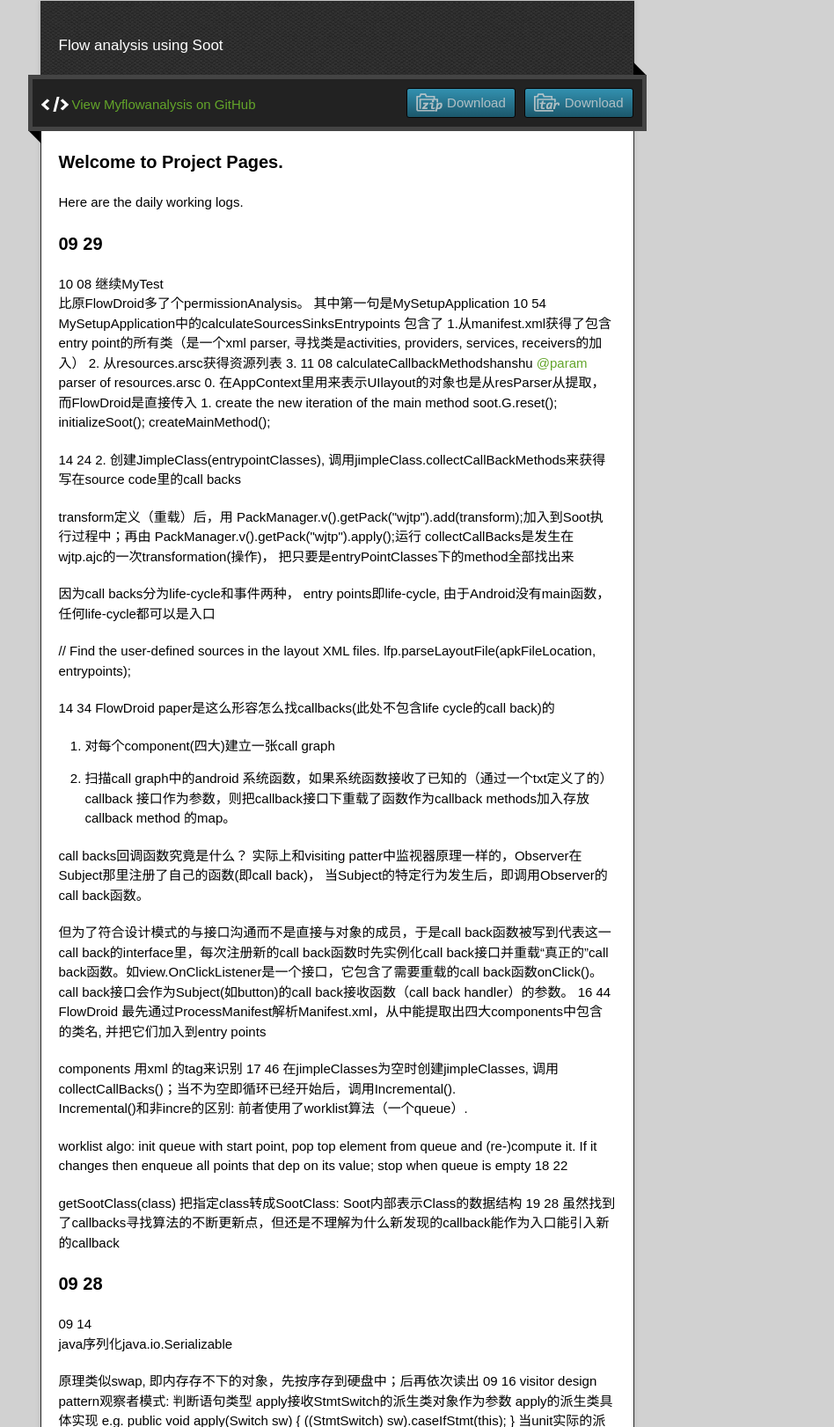
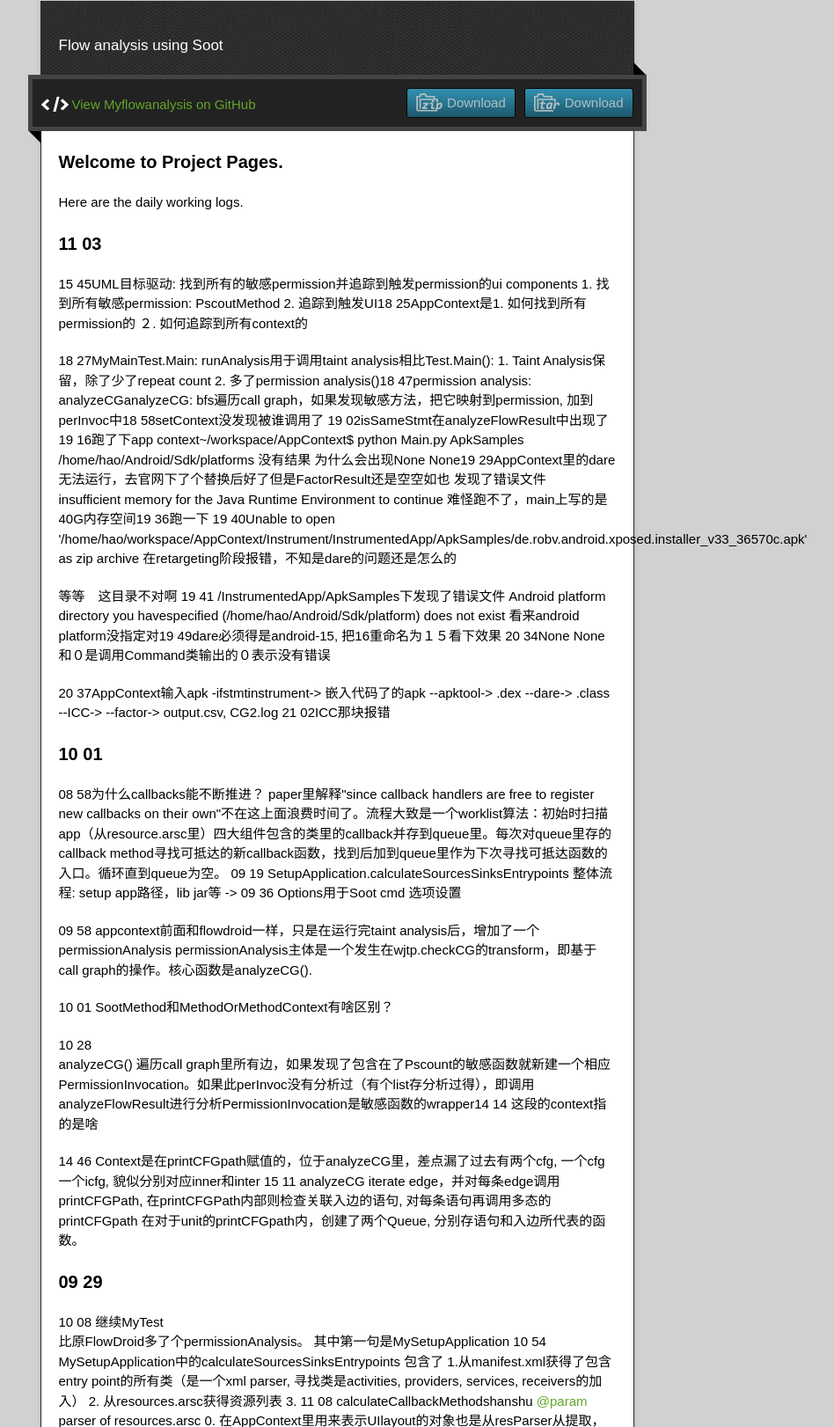
Before and after one commit to hao-fu/MyFlowAnalysis, a plain HTML site: page index.html in a window 1280 px wide. Shown: the part 129-1751 px from the top of the page at 88% size, without its empty margins (257-1205 px from the left). Drawn offline with nearby package versions, Linux system fonts and the light colour scheme.

Commit message:
Create gh-pages branch via GitHub

```diff
--- a/index.html
+++ b/index.html
@@ -40,6 +40,64 @@
 <a id="welcome-to-project-pages" class="anchor" href="#welcome-to-project-pages" aria-hidden="true"><span class="octicon octicon-link"></span></a>Welcome to Project Pages.</h3>
 
 <p>Here are the daily working logs. </p>
+
+<h3>
+<a id="11-03" class="anchor" href="#11-03" aria-hidden="true"><span class="octicon octicon-link"></span></a>11 03</h3>
+
+<p>15 45UML目标驱动:
+找到所有的敏感permission并追踪到触发permission的ui components
+1. 找到所有敏感permission: PscoutMethod
+2. 追踪到触发UI18 25AppContext是1. 如何找到所有permission的
+２. 如何追踪到所有context的</p>
+
+<p>18 27MyMainTest.Main: runAnalysis用于调用taint analysis相比Test.Main():
+1. Taint Analysis保留，除了少了repeat count
+2. 多了permission analysis()18 47permission analysis: analyzeCGanalyzeCG: bfs遍历call graph，如果发现敏感方法，把它映射到permission, 加到perInvoc中18 58setContext没发现被谁调用了
+19 02isSameStmt在analyzeFlowResult中出现了
+19 16跑了下app context~/workspace/AppContext$ python Main.py ApkSamples /home/hao/Android/Sdk/platforms
+没有结果
+为什么会出现None None19 29AppContext里的dare无法运行，去官网下了个替换后好了但是FactorResult还是空空如也
+发现了错误文件　insufficient memory for the Java Runtime Environment to continue
+难怪跑不了，main上写的是40G内存空间19 36跑一下
+19 40Unable to open '/home/hao/workspace/AppContext/Instrument/InstrumentedApp/ApkSamples/de.robv.android.xposed.installer_v33_36570c.apk' as zip archive
+在retargeting阶段报错，不知是dare的问题还是怎么的</p>
+
+<p>等等　这目录不对啊
+19 41
+/InstrumentedApp/ApkSamples下发现了错误文件
+Android platform directory you havespecified (/home/hao/Android/Sdk/platform) does not exist
+看来android platform没指定对19 49dare必须得是android-15, 把16重命名为１５看下效果
+20 34None None和０是调用Command类输出的０表示没有错误</p>
+
+<p>20 37AppContext输入apk -ifstmtinstrument-&gt; 嵌入代码了的apk --apktool-&gt; .dex --dare-&gt; .class --ICC-&gt; --factor-&gt; output.csv, CG2.log
+21 02ICC那块报错</p>
+
+<h3>
+<a id="10-01" class="anchor" href="#10-01" aria-hidden="true"><span class="octicon octicon-link"></span></a>10 01</h3>
+
+<p>08 58为什么callbacks能不断推进？ paper里解释"since callback handlers are free to register new callbacks on their own"不在这上面浪费时间了。流程大致是一个worklist算法：初始时扫描app（从resource.arsc里）四大组件包含的类里的callback并存到queue里。每次对queue里存的callback method寻找可抵达的新callback函数，找到后加到queue里作为下次寻找可抵达函数的入口。循环直到queue为空。
+09 19
+SetupApplication.calculateSourcesSinksEntrypoints
+整体流程: setup app路径，lib jar等 -&gt;
+09 36
+Options用于Soot cmd 选项设置</p>
+
+<p>09 58
+appcontext前面和flowdroid一样，只是在运行完taint analysis后，增加了一个permissionAnalysis
+permissionAnalysis主体是一个发生在wjtp.checkCG的transform，即基于call graph的操作。核心函数是analyzeCG().</p>
+
+<p>10 01
+SootMethod和MethodOrMethodContext有啥区别？</p>
+
+<p>10 28<br>
+analyzeCG() 遍历call graph里所有边，如果发现了包含在了Pscount的敏感函数就新建一个相应PermissionInvocation。如果此perInvoc没有分析过（有个list存分析过得），即调用analyzeFlowResult进行分析PermissionInvocation是敏感函数的wrapper14 14
+这段的context指的是啥</p>
+
+<p>14 46
+Context是在printCFGpath赋值的，位于analyzeCG里，差点漏了过去有两个cfg, 一个cfg一个icfg, 貌似分别对应inner和inter
+15 11
+analyzeCG iterate edge，并对每条edge调用printCFGPath, 在printCFGPath内部则检查关联入边的语句, 对每条语句再调用多态的printCFGpath
+在对于unit的printCFGpath内，创建了两个Queue, 分别存语句和入边所代表的函数。</p>
 
 <h3>
 <a id="09-29" class="anchor" href="#09-29" aria-hidden="true"><span class="octicon octicon-link"></span></a>09 29</h3>
```
Also changed, not shown: params.json (+1 -1 lines).
